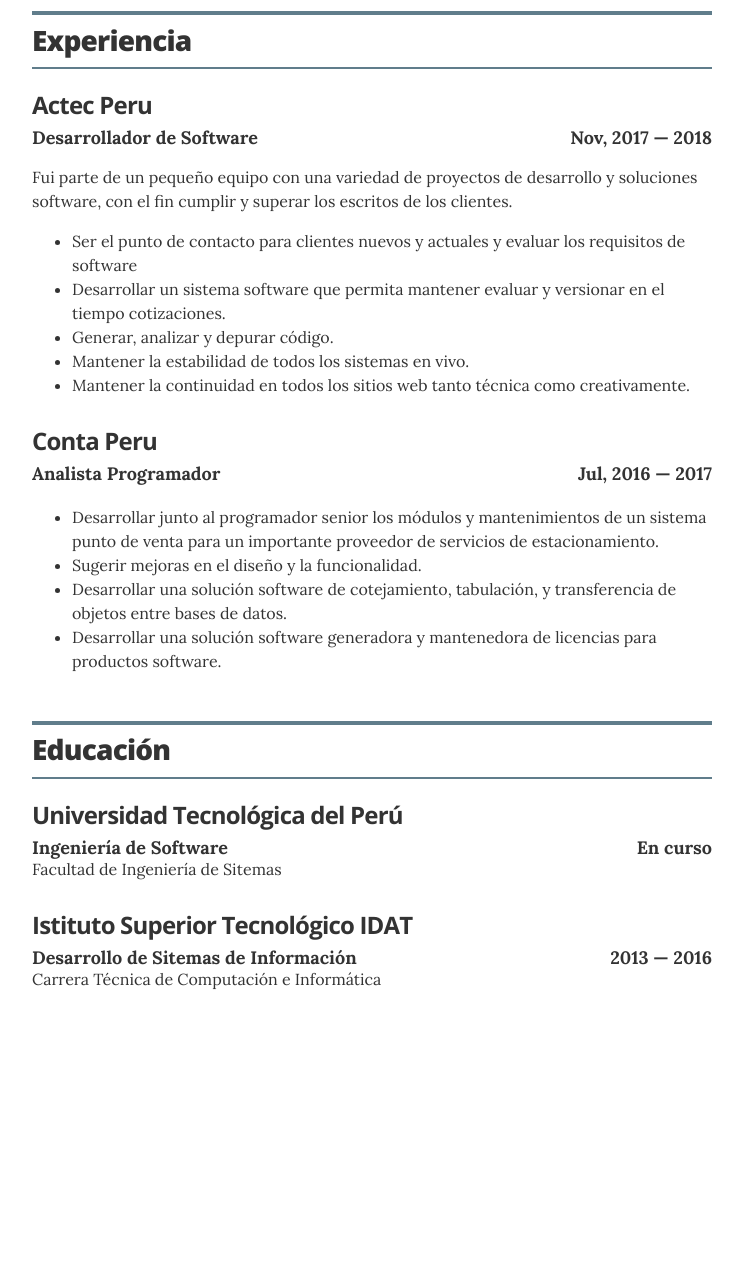
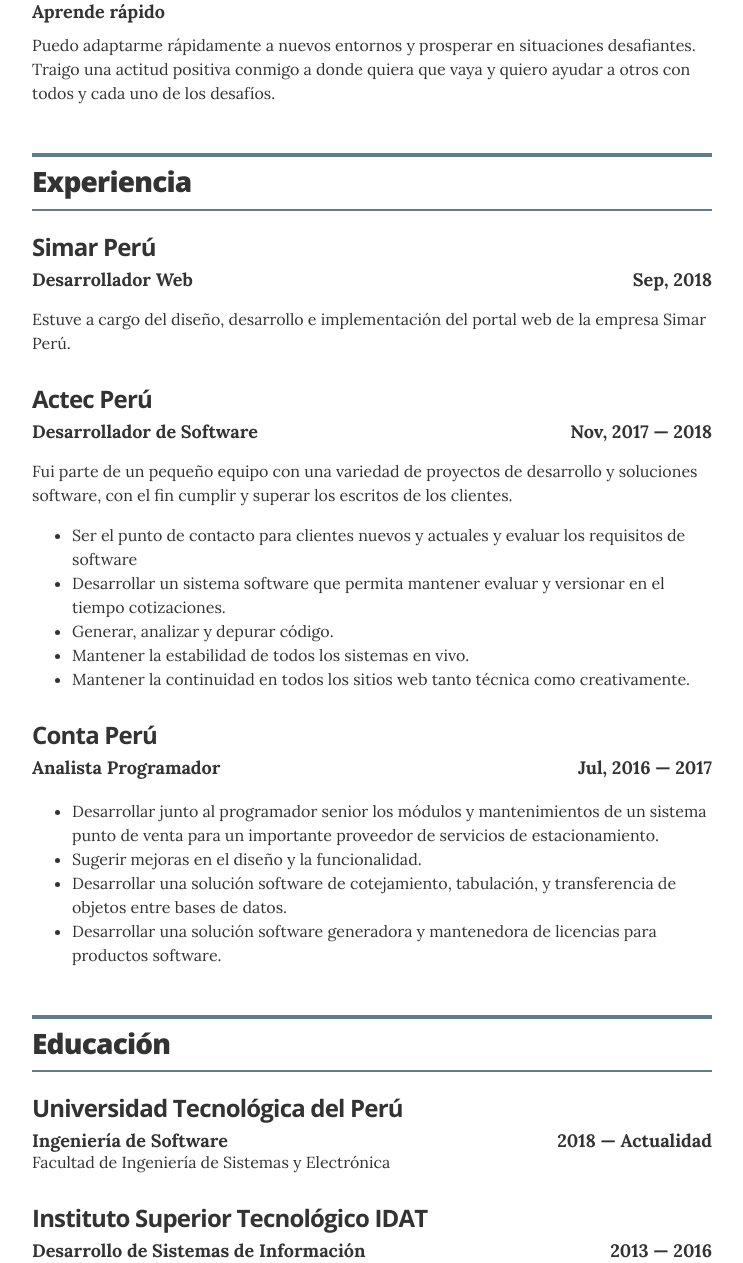
Before and after one commit to cesardevops/aboutme, a plain HTML site: page index.html in a window 1280 px wide. Shown: the part 965-2228 px from the top of the page, without its empty margins (268-1011 px from the left). Before the commit the page ends 2004 px from the top, so only its background shows below. Drawn offline with nearby package versions, Linux system fonts and the light colour scheme.

Commit message:
Actualizando datos.
actualizacion de experiencia.
modificación de palabras mal escritas y corrección ortográfica de las oraciones.

```diff
--- a/index.html
+++ b/index.html
@@ -30,8 +30,13 @@
 
 
         <!-- Your name is defined in the _config.yml file -->
-        <h1 class="header-name" itemprop="name">César Freitas</h1>
+        <h1 class="header-name" itemprop="name">César Alberto Freitas Céspedes</h1>
 
+<center>
+		<h3 itemprop="name">cesar.freitas.dev@gmail.com</h3>
+		<h3>+51&nbsp950&nbsp896&nbsp817</h3>
+
+		</center>
         <!-- Contact buttons don't work in print, configure in the _config.yml file, remove "print-only" to display always. -->
         <div class="header-contact-info print-only" itemprop="contact-info">
           <p></p>
@@ -120,9 +125,20 @@ proyectos son valores fundamentales para lograr relaciones comerciales duraderas
           <h2>Experiencia</h2>
         </header>
 
+        <div class="resume-item" itemscope="" itemprop="worksFor" itemtype="http://schema.org/Organization">
+          <h3 class="resume-item-title" itemprop="name">Simar Perú</h3>
+          <h4 class="resume-item-details" itemprop="description"><span style="display: block; float:left;">Desarrollador Web</span><span style="display: block; float:right;">Sep, 2018</span></h4><br>
+          <p class="resume-item-copy" style="clear: both;">Estuve a cargo del diseño, desarrollo e implementación del portal web de la empresa Simar Perú.</p>
+          <!--
+          <ul>
+            <li>El producto final es capaz de </li>
+            <li>Desarrollar un sistema software que permita mantener, evaluar y versionar en el tiempo cotizaciones.</li>
+          </ul> -->
+          <p></p>
+        </div><!-- end of resume-item -->
 
         <div class="resume-item" itemscope="" itemprop="worksFor" itemtype="http://schema.org/Organization">
-          <h3 class="resume-item-title" itemprop="name">Actec Peru</h3>
+          <h3 class="resume-item-title" itemprop="name">Actec Perú</h3>
           <h4 class="resume-item-details" itemprop="description"><span style="display: block; float:left;">Desarrollador de Software</span><span style="display: block; float:right;">Nov, 2017 — 2018</span></h4><br>
           <p class="resume-item-copy" style="clear: both;">Fui parte de un pequeño equipo con una variedad de proyectos de desarrollo y soluciones software, con el fin cumplir y superar los escritos de los clientes.</p>
           <ul>
@@ -136,7 +152,7 @@ proyectos son valores fundamentales para lograr relaciones comerciales duraderas
         </div><!-- end of resume-item -->
 
         <div class="resume-item" itemscope="" itemprop="worksFor" itemtype="http://schema.org/Organization">
-          <h3 class="resume-item-title" itemprop="name">Conta Peru</h3>
+          <h3 class="resume-item-title" itemprop="name">Conta Perú</h3>
           <h4 class="resume-item-details" itemprop="description"><span style="display: block; float:left;">Analista Programador</span><span style="display: block; float:right;">Jul, 2016 — 2017</span></h4><br>
           <p class="resume-item-copy" style="clear: both;"></p>
           <ul>
@@ -166,14 +182,14 @@ proyectos son valores fundamentales para lograr relaciones comerciales duraderas
 
         <div class="resume-item" itemscope="" itemprop="worksFor" itemtype="http://schema.org/CollegeOrUniversity">
           <h3 class="resume-item-title" itemprop="name" id="uniName">Universidad Tecnológica del Perú</h3>
-          <h4 class="resume-item-details" itemprop="description"><span style="display: block; float:left;">Ingeniería de Software</span><span style="display: block; float:right;">En curso</span></h4>
+          <h4 class="resume-item-details" itemprop="description"><span style="display: block; float:left;">Ingeniería de Software</span><span style="display: block; float:right;">2018 — Actualidad</span></h4>
           <h5 class="resume-item-details" itemprop="description"></h5>
-          <p class="resume-item-copy" style="clear: both;">Facultad de Ingeniería de Sitemas</p>
+          <p class="resume-item-copy" style="clear: both;">Facultad de Ingeniería de Sistemas y Electrónica</p>
         </div>
 
         <div class="resume-item" itemscope="" itemprop="worksFor" itemtype="http://schema.org/CollegeOrUniversity">
-          <h3 class="resume-item-title" itemprop="name" id="uniName">Istituto Superior Tecnológico IDAT</h3>
-          <h4 class="resume-item-details" itemprop="description"><span style="display: block; float:left;">Desarrollo de Sitemas de Información</span><span style="display: block; float:right;">2013 — 2016</span></h4>
+          <h3 class="resume-item-title" itemprop="name" id="uniName">Instituto Superior Tecnológico IDAT</h3>
+          <h4 class="resume-item-details" itemprop="description"><span style="display: block; float:left;">Desarrollo de Sistemas de Información</span><span style="display: block; float:right;">2013 — 2016</span></h4>
           <h5 class="resume-item-details" itemprop="description"></h5>
           <p class="resume-item-copy" style="clear: both;">Carrera Técnica de Computación e Informática</p>
         </div>
```
